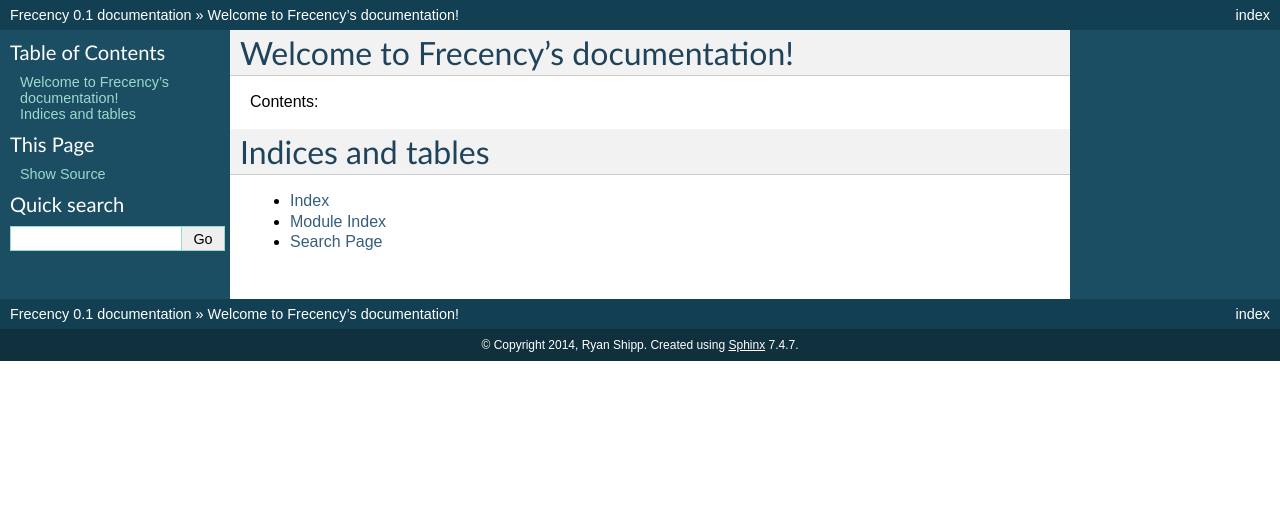
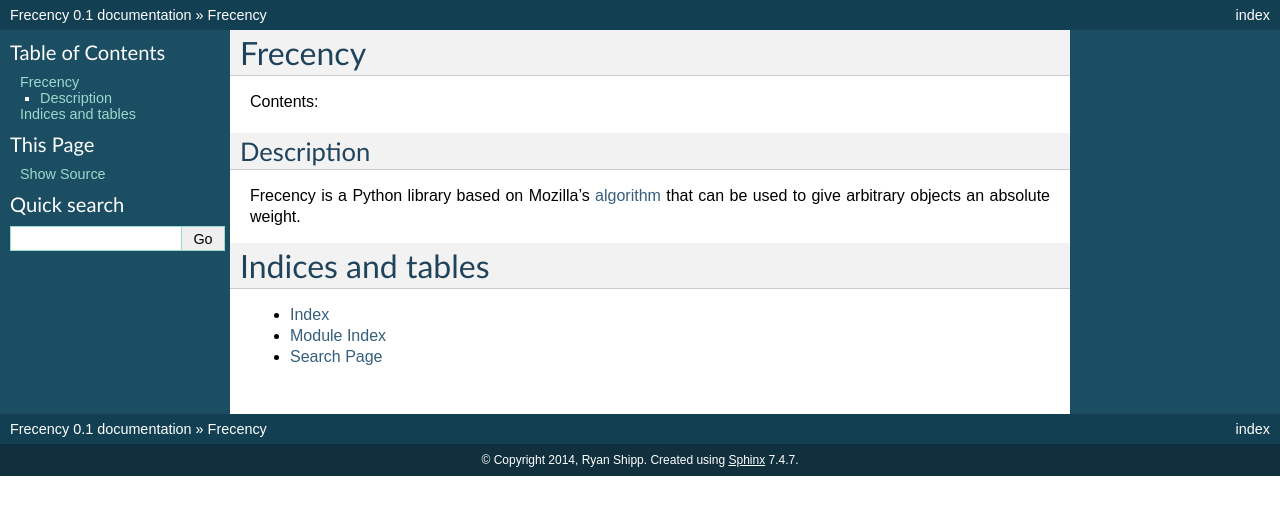
Before and after one commit to rshipp/python-frecency, a Sphinx documentation site: the page built from docs/index.rst, in a window 1280 px wide. Shown: the top 515 px of the page. Built offline with Sphinx 7.4.7, drawn with Linux system fonts in a browser that asks for light colours.

Commit message:
Added to docs.

```diff
--- a/docs/index.rst
+++ b/docs/index.rst
@@ -1,14 +1,20 @@
 .. Frecency documentation master file, created by
    sphinx-quickstart on Wed Jul  9 19:35:05 2014.
 
-Welcome to Frecency's documentation!
-====================================
+Frecency
+========
 
 Contents:
 
 .. toctree::
    :maxdepth: 2
 
+
+Description
+-----------
+
+Frecency is a Python library based on Mozilla's algorithm_ that can be used
+to give arbitrary objects an absolute weight.
 
 
 Indices and tables
@@ -17,3 +23,5 @@
 * :ref:`genindex`
 * :ref:`modindex`
 * :ref:`search`
+
+.. _algorithm: https://developer.mozilla.org/en-US/docs/Mozilla/Tech/Places/Frecency_algorithm
```
